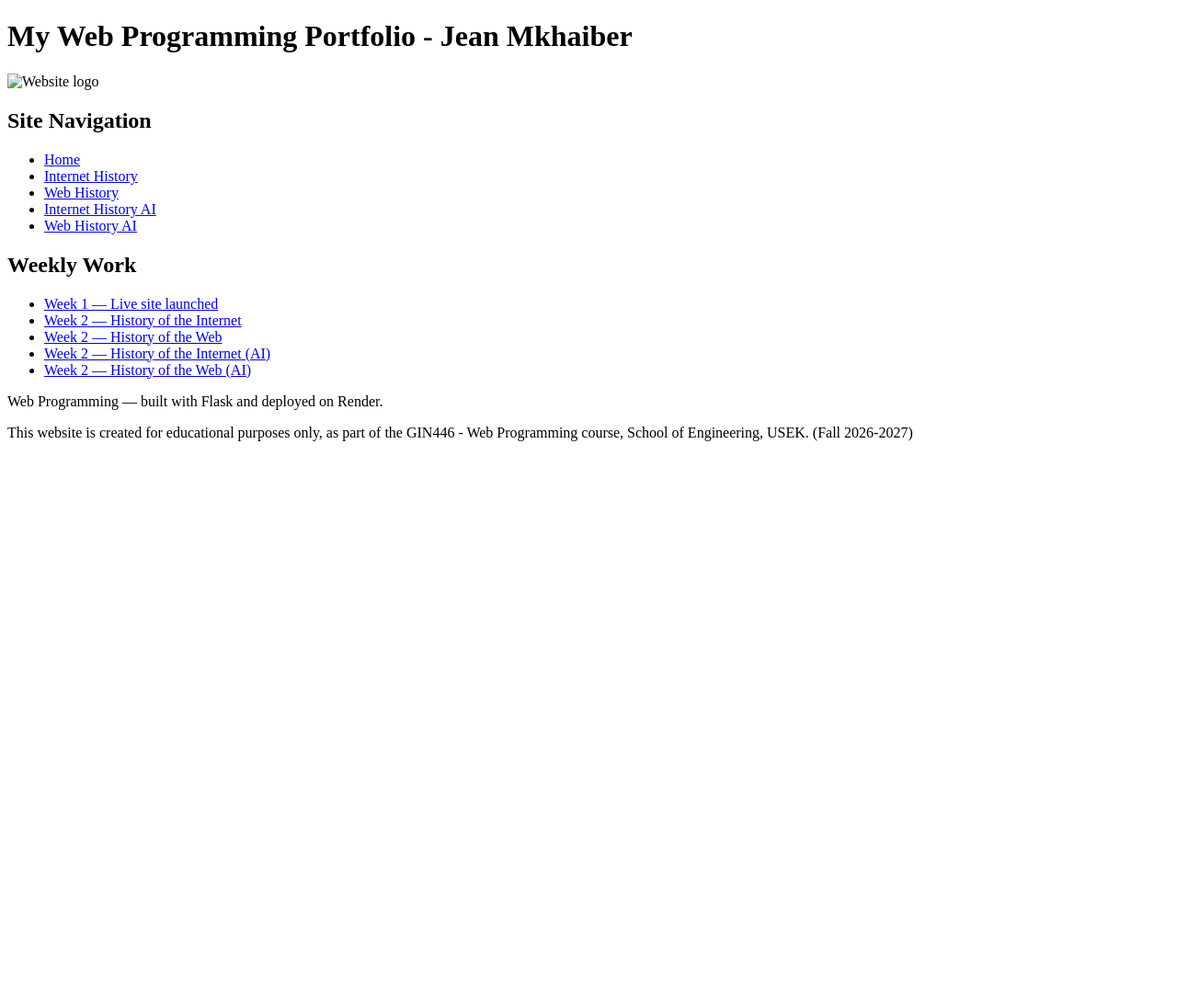
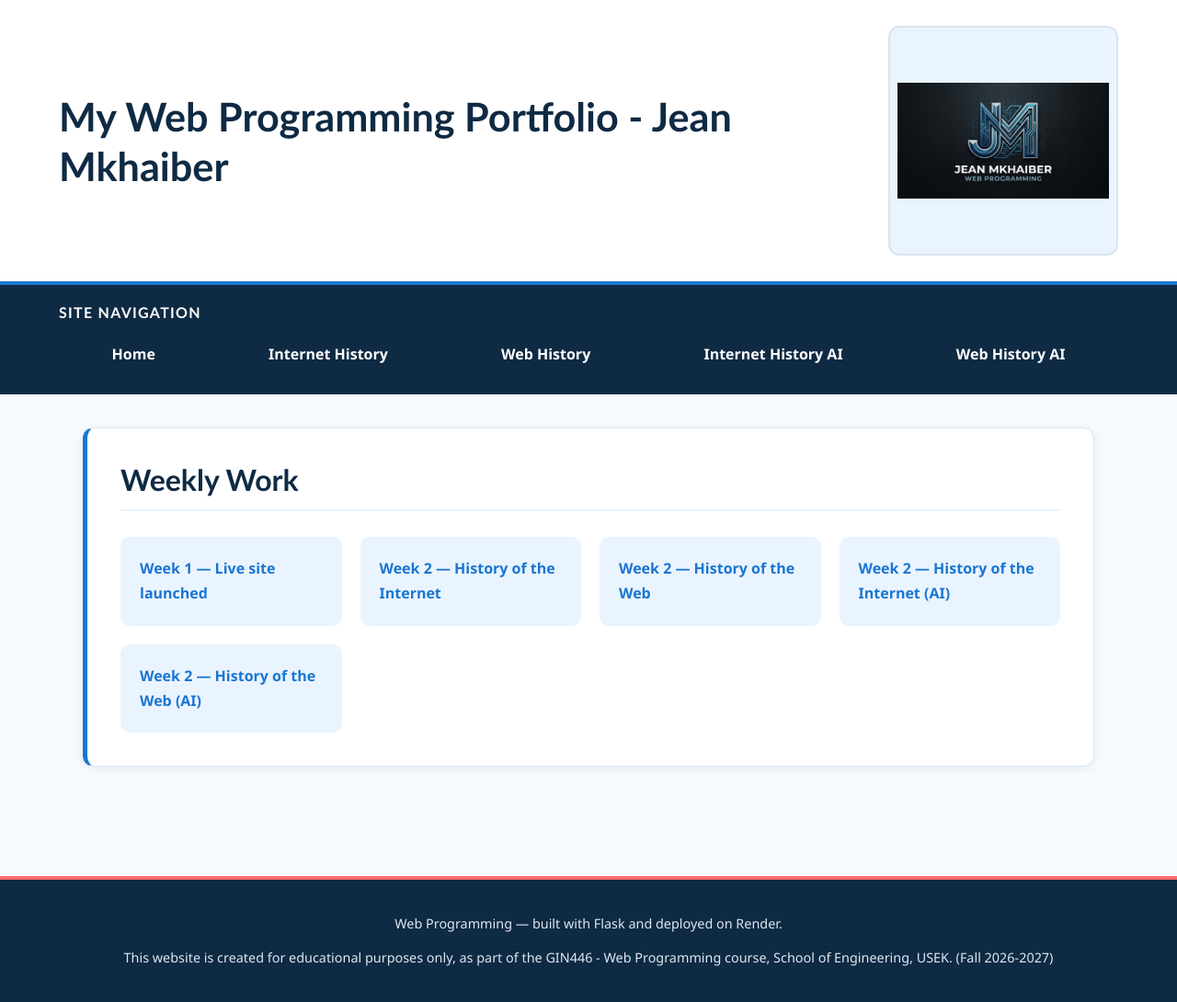
Before and after one commit to jean1moukhaiber1-art/web-programming-site-, a Flask app: page / in a window 1280 px wide. Shown: the whole page at 92% size. Before the commit the page ends 480 px from the top, so only its background shows below. Run offline with Flask 3, Linux system fonts and the light colour scheme.

Commit message:
Update website logo and styling

```diff
--- a/static/style.css
+++ b/static/style.css
@@ -0,0 +1,488 @@
+/* =========================================================
+   GIN446 Web Programming Portfolio
+   Elegant Tech — Modern Vanilla CSS
+   ========================================================= */
+
+:root {
+    /* Colors */
+    --color-navy: #0F2A43;
+    --color-blue: #1976D2;
+    --color-blue-light: #EAF4FF;
+    --color-white: #FFFFFF;
+    --color-background: #F7FAFC;
+    --color-text: #243447;
+    --color-text-light: #5F7183;
+    --color-border: #D9E5EF;
+    --color-accent: #FF6B6B;
+    --color-accent-dark: #E85A5A;
+
+    /* Typography */
+    --font-heading: "Trebuchet MS", "Segoe UI", Arial, sans-serif;
+    --font-body: "Segoe UI", Arial, sans-serif;
+
+    /* Spacing */
+    --space-xs: 8px;
+    --space-sm: 12px;
+    --space-md: 20px;
+    --space-lg: 28px;
+    --space-xl: 36px;
+    --space-xxl: 48px;
+
+    /* Layout */
+    --content-width: 1100px;
+
+    /* Radii */
+    --radius-sm: 8px;
+    --radius-md: 10px;
+    --radius-lg: 12px;
+
+    /* Shadows */
+    --shadow-sm: 0 2px 8px rgba(15, 42, 67, 0.08);
+    --shadow-md: 0 8px 24px rgba(15, 42, 67, 0.12);
+    --shadow-lg: 0 14px 35px rgba(15, 42, 67, 0.14);
+
+    /* Transitions */
+    --transition: 0.25s ease;
+}
+
+
+/* =========================================================
+   GLOBAL
+   ========================================================= */
+
+* {
+    box-sizing: border-box;
+}
+
+html {
+    scroll-behavior: smooth;
+}
+
+body {
+    margin: 0;
+    min-height: 100vh;
+
+    background: var(--color-background);
+    color: var(--color-text);
+
+    font-family: var(--font-body);
+    font-size: 16px;
+    line-height: 1.7;
+}
+
+
+/* =========================================================
+   TYPOGRAPHY
+   ========================================================= */
+
+h1,
+h2,
+h3,
+h4,
+h5,
+h6 {
+    margin-top: 0;
+
+    color: var(--color-navy);
+    font-family: var(--font-heading);
+    line-height: 1.25;
+}
+
+h1 {
+    margin-bottom: var(--space-sm);
+    font-size: clamp(1.8rem, 4vw, 2.7rem);
+    font-weight: 700;
+}
+
+h2 {
+    margin-bottom: var(--space-md);
+    font-size: clamp(1.4rem, 3vw, 2rem);
+    font-weight: 700;
+}
+
+h3 {
+    margin-bottom: var(--space-sm);
+    font-size: 1.35rem;
+}
+
+p {
+    margin-top: 0;
+    margin-bottom: var(--space-md);
+}
+
+
+/* =========================================================
+   LINKS
+   ========================================================= */
+
+a {
+    color: var(--color-blue);
+    font-weight: 600;
+    text-decoration: none;
+
+    transition:
+        color var(--transition),
+        background-color var(--transition),
+        transform var(--transition);
+}
+
+a:hover {
+    color: var(--color-accent-dark);
+}
+
+a:focus-visible {
+    outline: 3px solid rgba(255, 107, 107, 0.35);
+    outline-offset: 3px;
+    border-radius: 4px;
+}
+
+
+/* =========================================================
+   HEADER
+   ========================================================= */
+
+header {
+    display: flex;
+    align-items: center;
+    justify-content: space-between;
+    gap: var(--space-lg);
+
+    padding: var(--space-lg) max(5%, var(--space-md));
+
+    background: var(--color-white);
+    border-bottom: 4px solid var(--color-blue);
+
+    box-shadow: var(--shadow-sm);
+}
+
+header h1 {
+    margin: 0;
+}
+
+header img {
+    display: block;
+
+    width: 250px;
+    height: 250px;
+
+    object-fit: contain;
+    flex-shrink: 0;
+
+    padding: 8px;
+
+    background: var(--color-blue-light);
+    border: 2px solid var(--color-border);
+    border-radius: var(--radius-lg);
+
+    transition:
+        transform var(--transition),
+        box-shadow var(--transition);
+}
+
+header img:hover {
+    transform: translateY(-3px);
+    box-shadow: var(--shadow-md);
+}
+
+
+/* =========================================================
+   NAVIGATION — FLEXBOX
+   ========================================================= */
+
+nav {
+    padding: var(--space-md) max(5%, var(--space-md));
+
+    background: var(--color-navy);
+}
+
+nav h2 {
+    margin-bottom: var(--space-sm);
+
+    color: var(--color-white);
+    font-size: 1rem;
+    text-transform: uppercase;
+    letter-spacing: 0.08em;
+}
+
+/*
+   Flexbox navigation:
+   - Items appear in a row
+   - Space is distributed evenly
+   - Items are vertically centered
+   - Menu wraps automatically on smaller screens
+*/
+
+nav ul {
+    display: flex;
+    align-items: center;
+    justify-content: space-evenly;
+    flex-wrap: wrap;
+
+    gap: var(--space-xs);
+
+    width: 100%;
+    margin: 0;
+    padding: 0;
+
+    list-style: none;
+}
+
+nav li {
+    flex: 1 1 auto;
+    margin: 0;
+    text-align: center;
+}
+
+nav a {
+    display: block;
+
+    padding: 10px 16px;
+
+    color: var(--color-white);
+    border-radius: var(--radius-sm);
+
+    transition:
+        color var(--transition),
+        background-color var(--transition),
+        transform var(--transition),
+        box-shadow var(--transition);
+}
+
+nav a:hover {
+    color: var(--color-navy);
+    background: var(--color-white);
+
+    transform: translateY(-2px);
+    box-shadow: var(--shadow-sm);
+}
+
+
+/* =========================================================
+   MAIN CONTENT
+   ========================================================= */
+
+main {
+    width: min(var(--content-width), 90%);
+    min-height: 55vh;
+
+    margin: var(--space-xl) auto;
+}
+
+
+/* =========================================================
+   PAGE SECTIONS
+   ========================================================= */
+
+main section {
+    margin-bottom: var(--space-xl);
+    padding: var(--space-xl);
+
+    background: var(--color-white);
+
+    border: 1px solid var(--color-border);
+    border-left: 5px solid var(--color-blue);
+
+    border-radius: var(--radius-lg);
+
+    box-shadow: var(--shadow-sm);
+
+    transition:
+        box-shadow var(--transition),
+        transform var(--transition);
+}
+
+main section:hover {
+    box-shadow: var(--shadow-md);
+}
+
+main section h2 {
+    margin-bottom: var(--space-lg);
+    padding-bottom: var(--space-sm);
+
+    border-bottom: 2px solid var(--color-blue-light);
+}
+
+
+/* =========================================================
+   WEEKLY WORK — RESPONSIVE CSS GRID
+   ========================================================= */
+
+/*
+   The current HTML has no .weekly-list class.
+   Therefore this targets the existing <ul> inside <section>.
+
+   The grid automatically creates:
+   - multiple columns on large screens
+   - fewer columns on medium screens
+   - one column on narrow screens
+*/
+
+main section ul {
+    display: grid;
+
+    grid-template-columns: repeat(
+        auto-fit,
+        minmax(240px, 1fr)
+    );
+
+    gap: var(--space-md);
+
+    margin: 0;
+    padding: 0;
+
+    list-style: none;
+}
+
+main section li {
+    display: flex;
+    align-items: center;
+
+    min-height: 70px;
+    margin: 0;
+    padding: var(--space-md);
+
+    background: var(--color-blue-light);
+
+    border: 1px solid transparent;
+    border-radius: var(--radius-md);
+
+    transition:
+        transform var(--transition),
+        border-color var(--transition),
+        background-color var(--transition),
+        box-shadow var(--transition);
+}
+
+main section li:hover {
+    transform: translateY(-4px);
+
+    background: var(--color-white);
+    border-color: var(--color-blue);
+
+    box-shadow: var(--shadow-md);
+}
+
+main section li a {
+    display: block;
+    width: 100%;
+}
+
+
+/* =========================================================
+   FOOTER
+   ========================================================= */
+
+footer {
+    margin-top: var(--space-xxl);
+    padding: var(--space-xl) max(5%, var(--space-md));
+
+    color: var(--color-white);
+    background: var(--color-navy);
+
+    border-top: 4px solid var(--color-accent);
+
+    text-align: center;
+}
+
+footer p {
+    max-width: var(--content-width);
+
+    margin: 0 auto var(--space-sm);
+
+    color: #DCE8F2;
+    font-size: 0.9rem;
+}
+
+footer p:last-child {
+    margin-bottom: 0;
+}
+
+
+/* =========================================================
+   RESPONSIVE DESIGN
+   ========================================================= */
+
+@media (max-width: 700px) {
+
+    /* Header */
+
+    header {
+        flex-direction: column;
+        align-items: flex-start;
+
+        padding: var(--space-md);
+    }
+
+    header h1 {
+        font-size: 1.8rem;
+    }
+
+    header img {
+        width: 80px;
+        height: 80px;
+    }
+
+
+    /* Navigation */
+
+    nav {
+        padding: var(--space-md);
+    }
+
+    nav ul {
+        justify-content: center;
+    }
+
+    nav li {
+        flex: 1 1 45%;
+    }
+
+    nav a {
+        width: 100%;
+    }
+
+
+    /* Main */
+
+    main {
+        width: 92%;
+        margin: var(--space-lg) auto;
+    }
+
+    main section {
+        padding: var(--space-lg);
+    }
+
+
+    /* Weekly Work */
+
+    main section ul {
+        grid-template-columns: 1fr;
+    }
+
+
+    /* Footer */
+
+    footer {
+        padding: var(--space-lg) var(--space-md);
+    }
+}
+
+
+/* =========================================================
+   ACCESSIBILITY — REDUCED MOTION
+   ========================================================= */
+
+@media (prefers-reduced-motion: reduce) {
+
+    html {
+        scroll-behavior: auto;
+    }
+
+    *,
+    *::before,
+    *::after {
+        transition: none !important;
+        animation: none !important;
+    }
+}
--- a/templates/base.html
+++ b/templates/base.html
@@ -18,7 +18,7 @@
     <h1>My Web Programming Portfolio - Jean Mkhaiber</h1>
 
     <!-- If image.png is your logo, keep this image -->
-    <img src="{{ url_for('static', filename='image.png') }}"
+    <img src="{{ url_for('static', filename='jmweb.jpeg') }}"
          alt="Website logo">
 </header>
 
```
Also changed, not shown: static/image.png (deleted), static/jmweb.jpeg (added).
